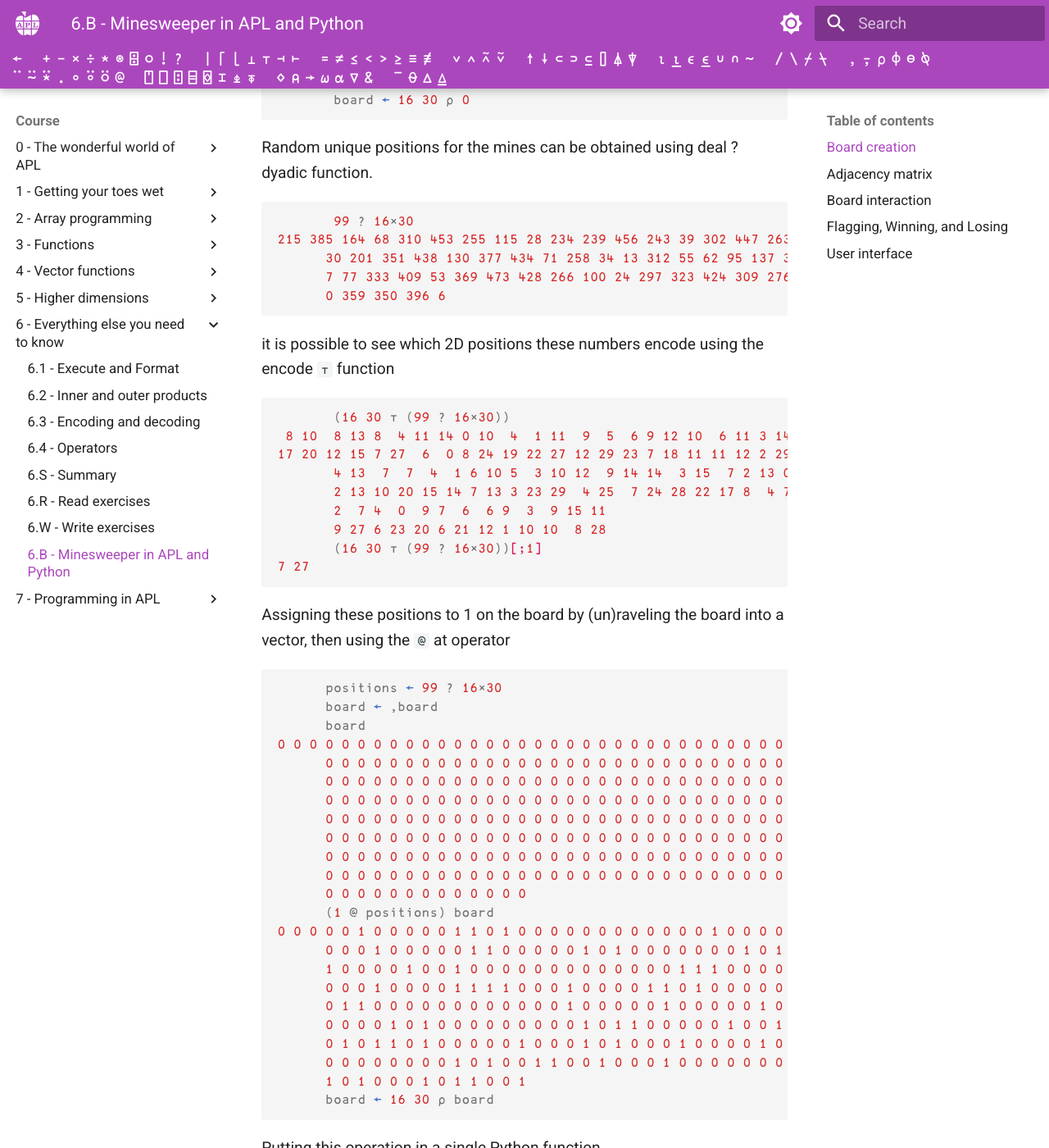
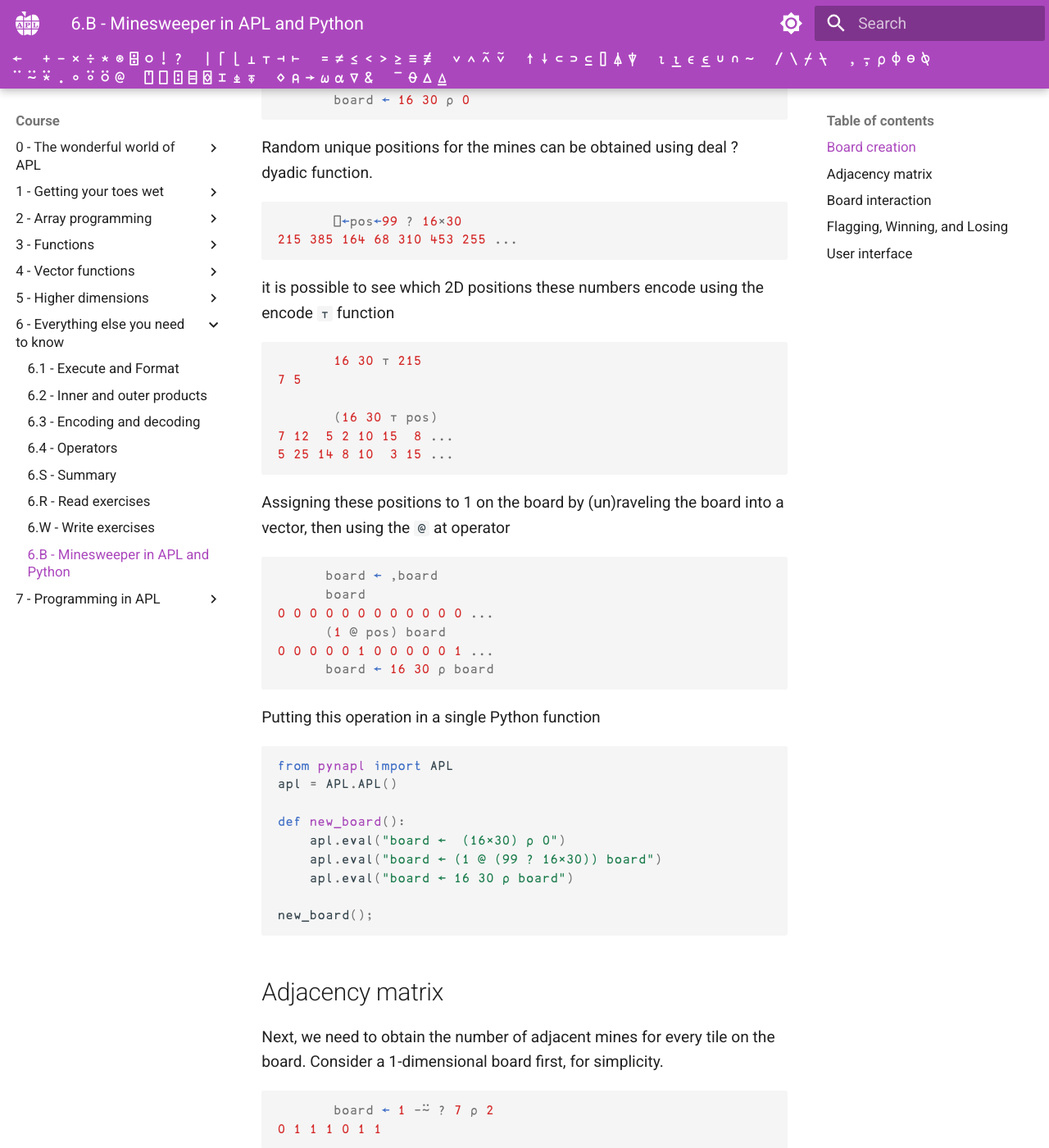
Before and after one commit to APLMOOC/APLMOOC, an MkDocs documentation site: the page built from docs/course/ch6/bonus.md, in a window 1280 px wide and 1400 px high, scrolled down 2954 px. Shown: the whole window at 82% size. Built offline with MkDocs 1.6.1 and Material for MkDocs 9.7.7, drawn with Linux system fonts in a browser that asks for light colours; some web fonts are replaced; a script that is not in the unit is left out; some of the changed text lies outside the part shown.

Commit message:
Write Chapter 6 Minesweeper Section

````diff
--- a/docs/course/ch6/bonus.md
+++ b/docs/course/ch6/bonus.md
@@ -92,52 +92,29 @@
 Random unique positions for the mines can be obtained using deal ? dyadic function.
 
 ```apl
-       99 ? 16×30
-215 385 164 68 310 453 255 115 28 234 239 456 243 39 302 447 263 383 94 236 10 337 35 98 432 127 403 431 408 237 356 330 2
-      30 201 351 438 130 377 434 71 258 34 13 312 55 62 95 137 382 387 154 3 66 427 12 257 30 70 113 304 283 50 180 207 22
-      7 77 333 409 53 369 473 428 266 100 24 297 323 424 309 276 160 170 110 460 459 184 376 364 268 256 328 305 174 196 6
-      0 359 350 396 6
+       ⎕←pos←99 ? 16×30
+215 385 164 68 310 453 255 ...
 ```
 
 it is possible to see which 2D positions these numbers encode using the encode `⊤` function
 
 ```apl
-       (16 30 ⊤ (99 ? 16×30))
- 8 10  8 13 8  4 11 14 0 10  4  1 11  9  5  6 9 12 10  6 11 3 14 14 2 12  5 1 10  5 15 14 5 11  5 2  0 14  0  2  9 12 11 1
-17 20 12 15 7 27  6  0 8 24 19 22 27 12 29 23 7 18 11 11 12 2 29 18 3  3 12 9  5 20 17  8 1 16 27 0 15  3 24 19 19 26  0
-       4 13  7  7  4  1 6 10 5  3 10 12  9 14 14  3 15  7 2 13 0  3 3 6 10 8  4 15  2 10 5 5 4 13 11  8 15 15 13 6 11 1  4
-       2 13 10 20 15 14 7 13 3 23 29  4 25  7 24 28 22 17 8  4 7 20 1 6 17 3 20  1 12  7 9 7 1 21  8 13 11 12 27 1  1 5 14
-       2  7 4  0  9 7  6  6 9  3  9 15 11
-       9 27 6 23 20 6 21 12 1 10 10  8 28
-       (16 30 ⊤ (99 ? 16×30))[;1]
-7 27
+       16 30 ⊤ 215
+7 5
+
+       (16 30 ⊤ pos)
+7 12  5 2 10 15  8 ...
+5 25 14 8 10  3 15 ...
 ```
 
 Assigning these positions to 1 on the board by (un)raveling the board into a vector, then using the `@` at operator
 
 ```apl
-      positions ← 99 ? 16×30
       board ← ,board
       board
-0 0 0 0 0 0 0 0 0 0 0 0 0 0 0 0 0 0 0 0 0 0 0 0 0 0 0 0 0 0 0 0 0 0 0 0 0 0 0 0 0 0 0 0 0 0 0 0 0 0 0 0 0 0 0 0 0 0 0 0 0
-      0 0 0 0 0 0 0 0 0 0 0 0 0 0 0 0 0 0 0 0 0 0 0 0 0 0 0 0 0 0 0 0 0 0 0 0 0 0 0 0 0 0 0 0 0 0 0 0 0 0 0 0 0 0 0 0 0 0
-      0 0 0 0 0 0 0 0 0 0 0 0 0 0 0 0 0 0 0 0 0 0 0 0 0 0 0 0 0 0 0 0 0 0 0 0 0 0 0 0 0 0 0 0 0 0 0 0 0 0 0 0 0 0 0 0 0 0
-      0 0 0 0 0 0 0 0 0 0 0 0 0 0 0 0 0 0 0 0 0 0 0 0 0 0 0 0 0 0 0 0 0 0 0 0 0 0 0 0 0 0 0 0 0 0 0 0 0 0 0 0 0 0 0 0 0 0
-      0 0 0 0 0 0 0 0 0 0 0 0 0 0 0 0 0 0 0 0 0 0 0 0 0 0 0 0 0 0 0 0 0 0 0 0 0 0 0 0 0 0 0 0 0 0 0 0 0 0 0 0 0 0 0 0 0 0
-      0 0 0 0 0 0 0 0 0 0 0 0 0 0 0 0 0 0 0 0 0 0 0 0 0 0 0 0 0 0 0 0 0 0 0 0 0 0 0 0 0 0 0 0 0 0 0 0 0 0 0 0 0 0 0 0 0 0
-      0 0 0 0 0 0 0 0 0 0 0 0 0 0 0 0 0 0 0 0 0 0 0 0 0 0 0 0 0 0 0 0 0 0 0 0 0 0 0 0 0 0 0 0 0 0 0 0 0 0 0 0 0 0 0 0 0 0
-      0 0 0 0 0 0 0 0 0 0 0 0 0 0 0 0 0 0 0 0 0 0 0 0 0 0 0 0 0 0 0 0 0 0 0 0 0 0 0 0 0 0 0 0 0 0 0 0 0 0 0 0 0 0 0 0 0 0
-      0 0 0 0 0 0 0 0 0 0 0 0 0
-      (1 @ positions) board
-0 0 0 0 0 1 0 0 0 0 0 1 1 0 1 0 0 0 0 0 0 0 0 0 0 0 0 1 0 0 0 0 0 0 1 0 0 0 1 0 0 0 0 1 0 1 0 0 0 0 0 0 0 1 0 1 0 0 0 0 0
-      0 0 0 1 0 0 0 0 0 1 1 0 0 0 0 0 1 0 1 0 0 0 0 0 0 0 1 0 1 0 0 1 0 0 0 0 0 0 0 0 0 0 0 0 0 0 0 0 0 0 0 0 0 0 0 0 0 0
-      1 0 0 0 0 1 0 0 1 0 0 0 0 0 0 0 0 0 0 0 0 0 1 1 1 0 0 0 0 0 1 1 0 1 0 0 0 1 0 0 1 0 0 0 0 0 0 1 0 0 0 0 0 0 1 0 0 0
-      0 0 0 1 0 0 0 0 1 1 1 1 0 0 0 1 0 0 0 0 1 1 0 1 0 0 0 0 0 0 0 0 0 0 0 0 1 0 0 0 0 0 0 1 0 1 0 0 1 0 0 0 0 0 0 1 0 0
-      0 1 1 0 0 0 0 0 0 0 0 0 0 0 0 1 0 0 0 0 0 1 0 0 0 0 0 1 0 0 0 0 0 0 0 1 0 1 1 0 0 0 0 0 0 0 0 0 0 0 0 0 0 0 0 0 0 0
-      0 0 0 0 1 0 1 0 0 0 0 0 0 0 0 0 1 0 1 1 0 0 0 0 0 1 0 0 1 0 0 0 0 0 1 0 1 0 0 1 0 0 0 0 0 1 0 0 0 0 0 0 0 0 0 0 0 0
-      0 1 0 1 1 0 1 0 0 0 0 0 1 0 0 0 1 0 1 0 0 0 1 0 0 0 0 1 0 1 0 0 0 1 0 1 0 0 0 0 0 0 0 0 1 0 0 0 1 1 0 1 0 0 0 1 0 0
-      0 0 0 0 0 0 0 0 1 0 1 0 0 1 1 0 0 1 0 0 0 1 0 0 0 0 0 0 0 0 0 0 0 0 0 0 0 0 0 0 0 0 1 0 0 0 0 0 0 0 1 0 1 1 0 0 0 1
-      1 0 1 0 0 0 1 0 1 1 0 0 1
+0 0 0 0 0 0 0 0 0 0 0 0 ...
+      (1 @ pos) board
+0 0 0 0 0 1 0 0 0 0 0 1 ...
       board ← 16 30 ⍴ board
 ```
 
@@ -153,24 +130,6 @@
 	apl.eval("board ← 16 30 ⍴ board")
 
 new_board();
-print(apl.eval("board"));
-# The output is
-#[[0, 0, 0, 0, 0, 1, 1, 0, 0, 0, 0, 0, 1, 0, 0, 0, 1, 0, 1, 0, 1, 1, 0, 0, 0, 0, 0, 0, 0, 0],
-#[1, 0, 1, 0, 1, 0, 0, 0, 0, 0, 1, 0, 0, 0, 1, 1, 0, 0, 0, 0, 0, 1, 0, 0, 0, 0, 0, 0, 0, 1],
-#[0, 0, 0, 0, 0, 0, 0, 1, 0, 0, 0, 0, 0, 0, 1, 0, 0, 0, 0, 0, 0, 0, 0, 0, 0, 0, 0, 0, 0, 1],
-#[0, 1, 1, 0, 0, 0, 0, 0, 0, 1, 0, 1, 0, 0, 0, 1, 0, 0, 0, 0, 0, 0, 0, 0, 0, 1, 1, 0, 1, 0],
-#[0, 1, 0, 0, 1, 0, 1, 0, 0, 0, 0, 1, 1, 1, 0, 0, 0, 1, 1, 0, 0, 0, 0, 0, 0, 0, 0, 0, 0, 0],
-#[0, 0, 0, 0, 0, 0, 0, 1, 1, 0, 0, 0, 0, 0, 0, 1, 0, 0, 0, 1, 0, 0, 0, 1, 0, 0, 0, 0, 0, 1],
-#[0, 0, 0, 1, 0, 1, 1, 1, 0, 0, 0, 0, 0, 0, 0, 0, 0, 0, 0, 0, 0, 0, 0, 0, 0, 0, 0, 0, 0, 1],
-#[0, 0, 0, 0, 0, 0, 0, 0, 1, 0, 1, 0, 0, 0, 0, 1, 0, 0, 0, 1, 1, 0, 0, 0, 0, 1, 0, 0, 0, 0],
-#[0, 0, 0, 0, 0, 0, 0, 0, 0, 0, 0, 0, 0, 1, 0, 0, 0, 0, 0, 0, 0, 1, 0, 0, 0, 0, 0, 0, 1, 1],
-#[0, 0, 0, 0, 0, 0, 0, 0, 0, 1, 0, 1, 0, 0, 0, 0, 0, 0, 0, 0, 0, 0, 1, 0, 0, 1, 0, 1, 1, 0],
-#[1, 0, 0, 0, 0, 0, 1, 0, 0, 0, 0, 0, 0, 0, 0, 0, 0, 1, 0, 0, 0, 0, 1, 0, 0, 0, 0, 0, 0, 0],
-#[0, 0, 1, 0, 1, 0, 0, 0, 1, 0, 0, 0, 0, 0, 0, 0, 0, 1, 0, 0, 0, 1, 0, 1, 0, 0, 0, 1, 0, 0],
-#[0, 0, 0, 0, 0, 0, 0, 1, 0, 1, 0, 0, 0, 0, 0, 0, 0, 0, 0, 0, 1, 1, 0, 0, 0, 0, 0, 0, 1, 0],
-#[0, 0, 1, 1, 0, 0, 0, 0, 0, 0, 0, 0, 1, 0, 0, 0, 0, 0, 0, 0, 0, 0, 0, 1, 1, 1, 0, 1, 0, 0],
-#[0, 1, 0, 0, 0, 0, 0, 1, 1, 1, 0, 0, 0, 0, 0, 0, 1, 0, 1, 1, 0, 0, 0, 1, 0, 0, 1, 0, 0, 0],
-#[0, 0, 0, 0, 1, 1, 1, 0, 0, 0, 0, 0, 0, 0, 0, 0, 1, 0, 0, 0, 0, 0, 1, 0, 0, 1, 0, 0, 0, 0]]
 ```
 
 ## Adjacency matrix
@@ -337,81 +296,37 @@
       is_mine ← {(⍵⌷board)=1}
       board ← 1 -⍨ ? 5 5 ⍴ 2
       board
-0 1 1 1 0
-1 0 0 1 0
-0 1 0 0 1
-1 1 1 0 1
-0 1 0 0 0
-      is_mine ⊂(1 2)
+0 0 1 0 1
+0 0 1 1 0
+1 1 1 1 1
+0 1 0 1 0
+1 0 1 0 0
+      is_mine ⊂(3 2)
 1
 ```
 
-We will write the tile uncovering algorithm recursively. If the tile clicked does not have any adjacent mines, then the tiles adjacent to that tile are uncovered too, forming a list of tile positions to be uncovered in the process. This is the usual flood-fill algorithm.
+The tile uncovering algorithm is a simple combination of the stencil operator ``⌺`` and the repeat ``⍣`` operator.
 
-The following function makes sure the indices we are checking are not beyond the bounds of the board matrix.
+Intuitively, the algorithm should calculate the neighbours of every tile ``⌺3 3``, uncovering the tile by setting it to ``¯1`` if one of its neighbours is uncovered ``¯1∊⍵`` and ``∧`` if it isn't a mine ``⍵[2;2]≠1``, otherwise return the original tile ``⍵[2;2]``, in code ``{(¯1∊⍵)∧⍵[2;2]≠1: ¯1 ⋄ ⍵[2;2]}⌺3 3``. It should repeat this process until the board does not change ``⍣≡``.
 
 ```apl
-      in_bounds ← {∧/∊(⍵<⍴board)(⍵>(0 0))}
+      board[1;1]←¯1
+      board
+¯1 0 1 0 1
+ 0 0 1 1 0
+ 1 1 1 1 1
+ 0 1 0 1 0
+ 1 0 1 0 0
+
+      ({(¯1∊⍵)∧⍵[2;2]≠1: ¯1 ⋄ ⍵[2;2]}⌺3 3⍣≡)board
+¯1 ¯1 1 0 1
+¯1 ¯1 1 1 0
+ 1  1 1 1 1
+ 0  1 0 1 0
+ 1  0 1 0 0
 ```
 
-For example, using the clearly invalid index `¯1 3`, it is less than the maximum index `⍴board`, but not greater than `(0 0)`.
-
-```apl
-       ⍴board
-5 5
-
-       ¯1 3 < ⍴board
-1 1
-       0 0 < ¯1 3
-0 1
-
-       ∊ (¯1 3 < ⍴board)(0 0 < ¯1 3)
-1 1 0 1
-
-       ∧/∊ (¯1 3 < ⍴board)(0 0 < ¯1 3)
-0
-       in_bounds ¯1 3
-0
-```
-
-```apl
-      directions ← (1 0)(0 1)(¯1 0)(0 ¯1)(1 1)(¯1 ¯1)(1 ¯1)(¯1 1)
-      uncover ← {(in_bounds ⍵)=0: ⍬ ⋄ ⍵⌷adjacency=0: (⊂⍵), uncover¨((⊂⍵)+¨directions) ⋄ ⍵}
-
-      board ← (0@(1 + ⍳ 3 3))(5 5)⍴1
-      board
-1 1 1 1 1
-1 0 0 0 1
-1 0 0 0 1
-1 0 0 0 1
-1 1 1 1 1
-      adjacency ← ({+/,⍵}⌺3 3)board
-      adjacency
-3 4 3 4 3
-4 5 3 5 4
-3 3 0 3 3
-4 5 3 5 4
-3 4 3 4 3
-      uncover 3 3
-┌───┬───┬───┬───┬───┬───┬───┬───┬───┐
-│3 3│4 3│3 4│2 3│3 2│4 4│2 2│4 2│2 4│
-└───┴───┴───┴───┴───┴───┴───┴───┴───┘
-```
-
-The uncover function constructs a list of indices to mark as uncovered. The function first checks if the index is within the right bounds, if not it returns an empty array. If it is in the right bounds and it has no adjacent mines, then it returns the index catenated to the result of uncovering the tiles in all directions (since a tile with no adjacent mines needs to uncover all adjacent tiles), otherwise it just returns the index of the tile. Notice how the enclose functions is used here to apply `+` between `⍵` and every direction.
-
-Finally, the `@` at operator can be used to replace the board indices to be uncovered with `¯1`.
-
-```apl
-      (¯1@(uncover 3 3))board
-1  1  1  1 1
-1 ¯1 ¯1 ¯1 1
-1 ¯1 ¯1 ¯1 1
-1 ¯1 ¯1 ¯1 1
-1  1  1  1 1
-```
-
-Testing these functions in the python code
+The code is now
 
 ```python
 from pynapl import APL
@@ -425,9 +340,8 @@
 def calculate_adjacency():
   apl.eval("adjacency ← ({+/,⍵}⌺3 3)board")
 
-apl.fix("in_bounds ← {(+/⍵<⍴board)∧(∧/⍵>(0 0))>0}")
-apl.eval("directions ← (1 0)(0 1)(¯1 0)(0 ¯1)(1 1)(¯1 ¯1)(1 ¯1)(¯1 1)")
-apl.fix("uncover ← {(in_bounds ⍵)=0: ⍬ ⋄ ⍵⌷adjacency=0: (⊂⍵), uncover¨((⊂⍵)+¨directions) ⋄ ⍵}")
+apl.fix("uncover ← ({(¯1∊⍵)∧⍵[2;2]≠1: ¯1 ⋄ ⍵[2;2]}⌺3 3⍣≡)")
+
 is_mine = apl.fn("{(⍵⌷board)=1}")
 
 def uncover(x, y):
@@ -436,26 +350,10 @@
       return
   apl.eval("board ← (¯1@(uncover ∆))board", x, y)
 
-# Test board
-apl.eval("board ← (0@(1 + ⍳ 3 3))(5 5)⍴1")
-calculate_adjacency();
-
-# Check the result of uncovering at 3 3
-uncover(3,3);
-print(apl.eval("board"))
+create_board()
+calculate_adjacency()
 ```
 
-The result is
-
-```python
-[[1,  1,  1,  1, 1],
- [1, -1, -1, -1, 1],
- [1, -1, -1, -1, 1],
- [1, -1, -1, -1, 1],
- [1,  1,  1,  1, 1]]
-```
-
-as is expected.
 
 ## Flagging, Winning, and Losing
 
@@ -505,6 +403,10 @@
       ((board=¯1)/¨labels) ← adjacency
       labels
    2 2
+
+
+
+
 ```
 
 Putting this in our uncover function
@@ -543,12 +446,12 @@
 def calculate_adjacency():
   apl.eval("adjacency ← ({+/,⍵}⌺3 3)board")
 
-apl.fix("in_bounds ← {(+/⍵<⍴board)∧(∧/⍵>(0 0))>0}")
-apl.eval("directions ← (1 0)(0 1)(¯1 0)(0 ¯1)(1 1)(¯1 ¯1)(1 ¯1)(¯1 1)")
-apl.fix("uncover ← {(in_bounds ⍵)=0: ⍬ ⋄ ⍵⌷adjacency=0: (⊂⍵), uncover¨((⊂⍵)+¨directions) ⋄ ⍵}")
+apl.fix("uncover ← ({(¯1∊⍵)∧⍵[2;2]≠1: ¯1 ⋄ ⍵[2;2]}⌺3 3⍣≡)")
+
 is_mine = apl.fn("{(⍵⌷board)=1}")
 
 apl.eval("labels ← (⍴ board) ⍴ ' '")
+
 def flag(x, y):
 	if(apl.eval("∆⌷board", x, y)!=-1): #Not uncovered
 	  apl.eval("∆⌷labels ← \'⚑\'", x, y)
@@ -565,4 +468,8 @@
 calculate_adjacency();
 ```
 
+That's all the logic needed for our simple recreation! Since the geometry of minesweeper is the geometry of 2D arrays, which is part of the general geometry of arrays, we were able to implement the logic of Minesweeper in APL without ever resorting to manipulating indices.
+
 ## User interface
+
+Now that the game logic is written, we can move onto creating the user interface. The convenience of using the Py'n'APL interface can be seen here; we can use any python packages we'd like to create our UI that we might not have had easy access to from APL. The rest of the code does not involve APL in an interesting way, only that the flag and uncover functions are called whenever the user right or left clicks a tile respectively, and so the full code can be seen [here](example.com).
````
Also changed, not shown: other parts of docs/course/ch6/bonus.md (+2 -1 lines).
